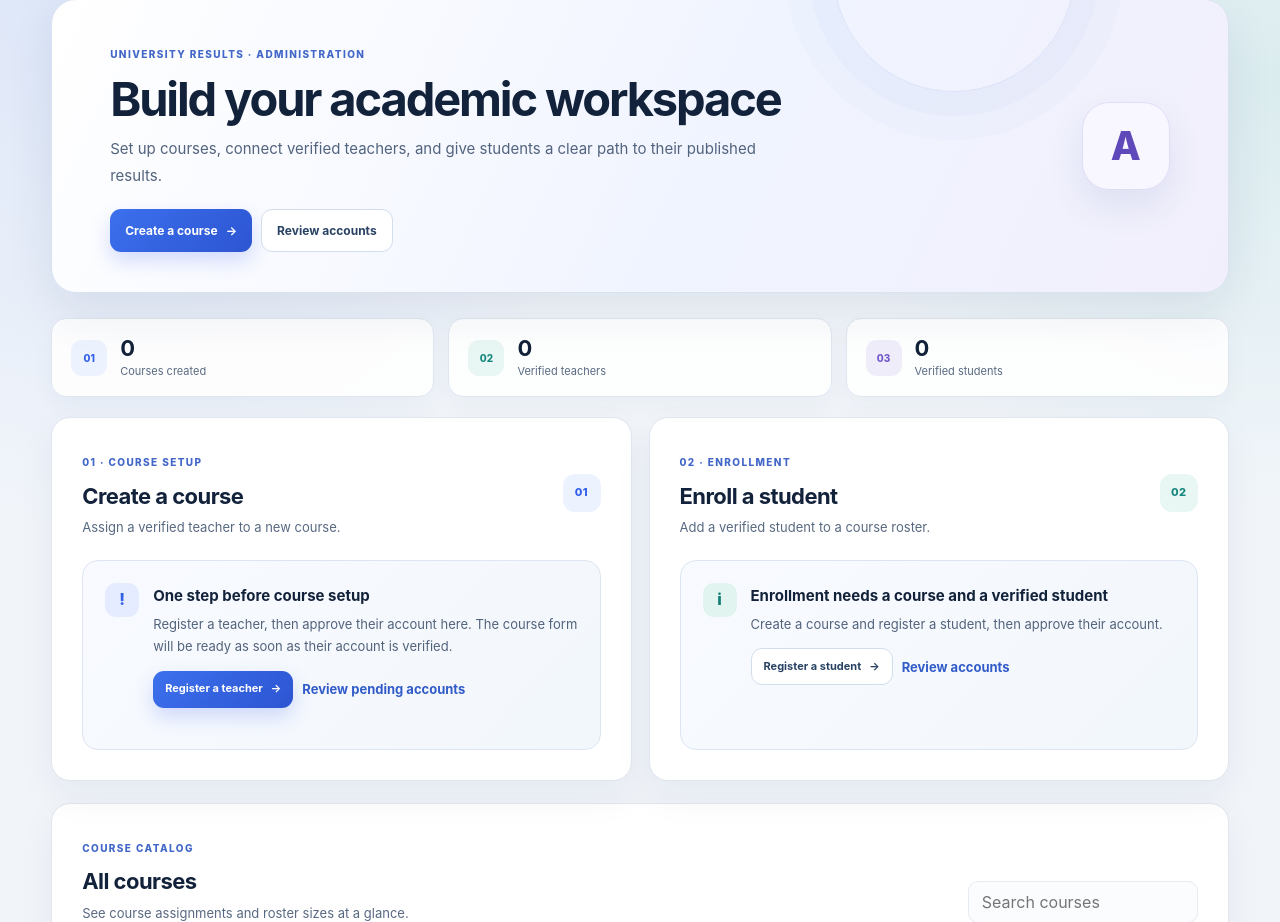
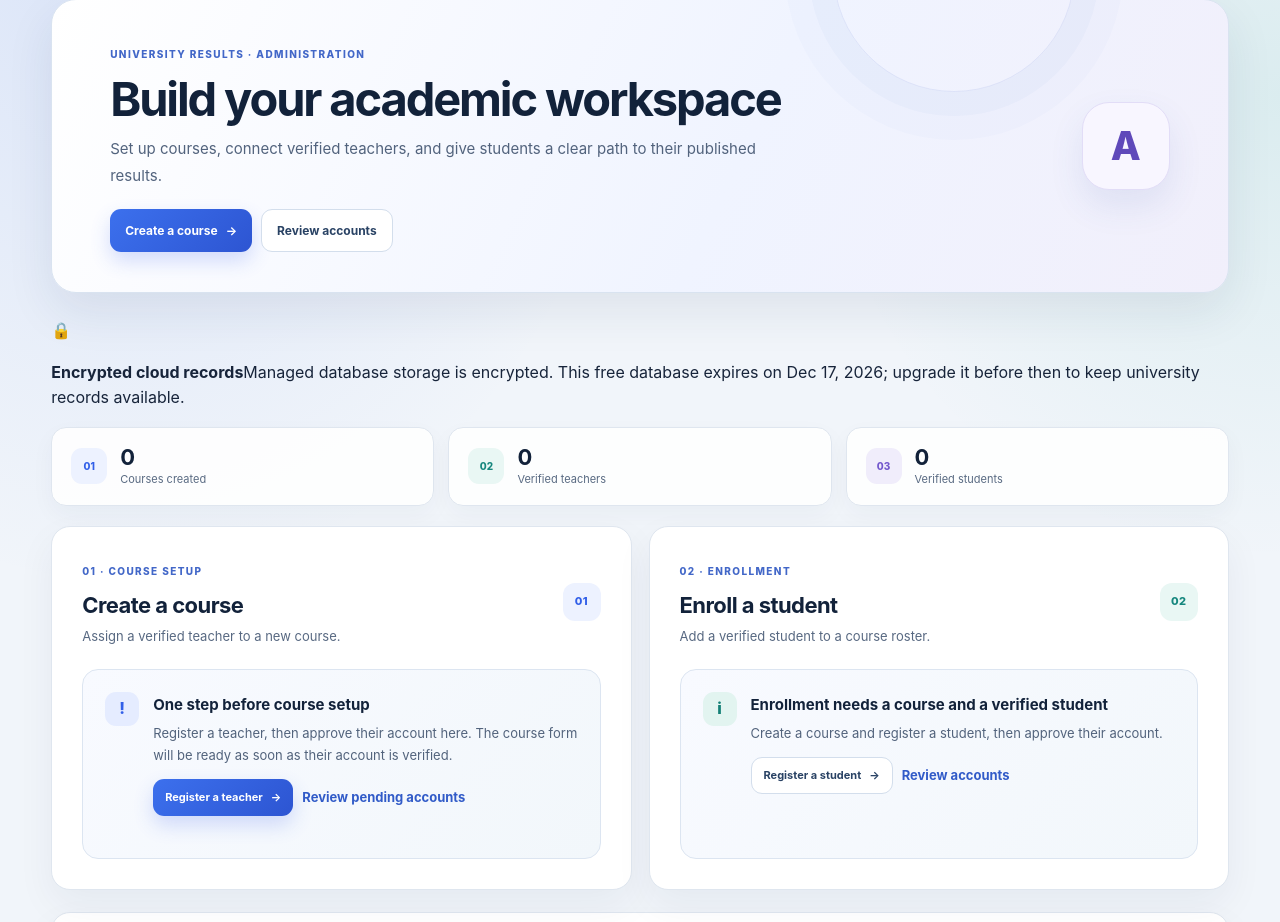
Before and after one commit to shivamsingh123100-oss/FaceSecure_MFA_RBAC, a Flask app: template templates/results/admin.html in a window 1280 px wide. Shown: the part 156-1078 px from the top of the page. Run offline with Flask 3, Linux system fonts and the light colour scheme; the template is opened without the code that fills it, so the values that code supplies are empty; some libraries are stand-ins or nearby versions.

Commit message:
Show database retention notice to administrators

```diff
--- a/templates/results/admin.html
+++ b/templates/results/admin.html
@@ -4,6 +4,7 @@
 <section class="dashboard-page results-page">
   <div class="container">
     <div class="results-hero admin-hero"><div class="results-hero-copy"><span class="eyebrow">UNIVERSITY RESULTS · ADMINISTRATION</span><h1>Build your academic workspace</h1><p>Set up courses, connect verified teachers, and give students a clear path to their published results.</p><div class="admin-hero-actions"><a class="button button-primary" href="#course-setup">Create a course <span aria-hidden="true">→</span></a><a class="button button-hero-secondary" href="{{ url_for('admin_pending_users') }}">Review accounts</a></div></div><div class="results-hero-mark admin-mark" aria-hidden="true">A</div></div>
+    <div class="storage-notice"><span class="storage-notice-icon" aria-hidden="true">🔒</span><p><strong>Encrypted cloud records</strong><span>Managed database storage is encrypted. This free database expires on Dec 17, 2026; upgrade it before then to keep university records available.</span></p></div>
 
     <div class="admin-overview" aria-label="Academic setup overview">
       <article><span class="overview-icon">01</span><div><strong>{{ courses|length }}</strong><span>Courses created</span></div></article>
```
